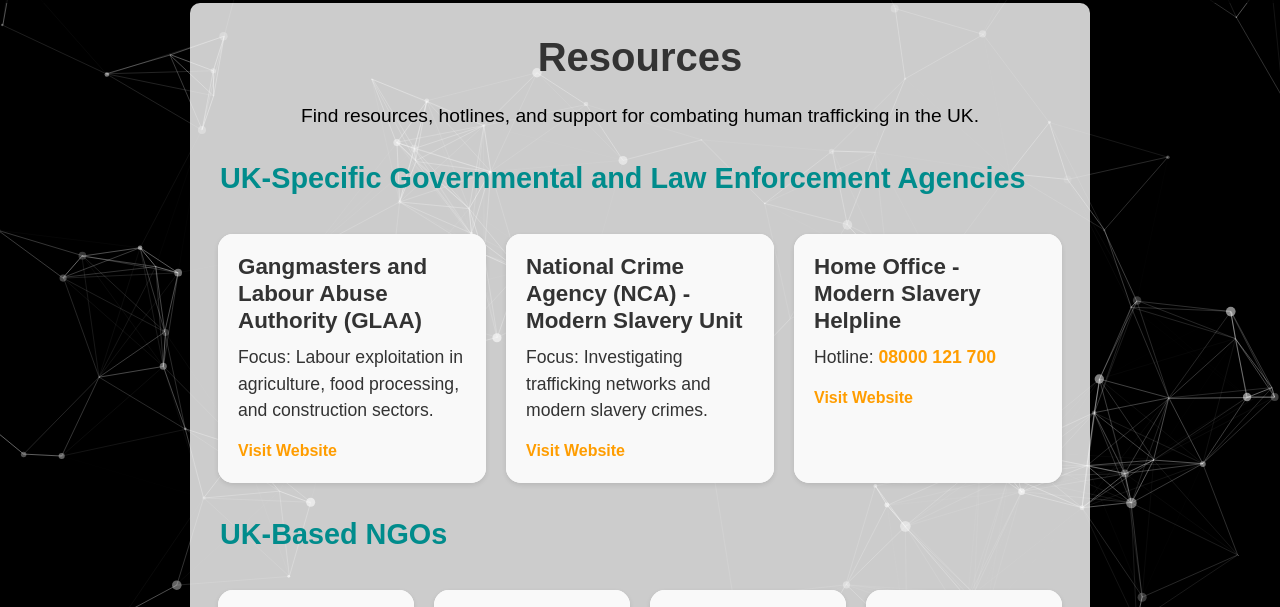
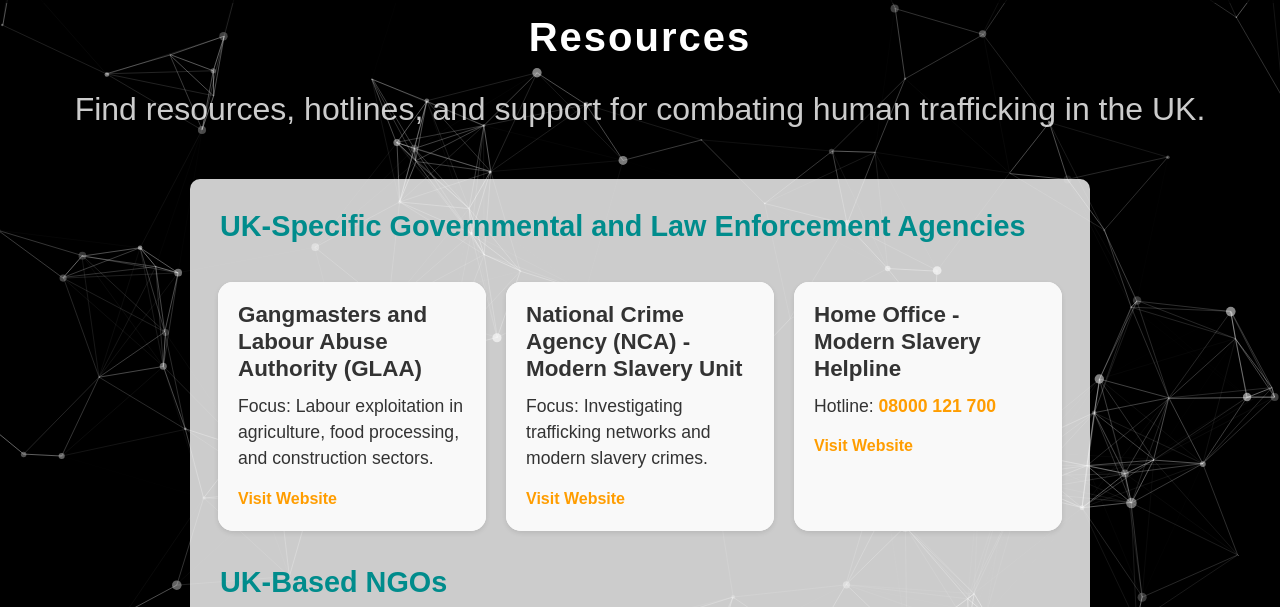
Before and after one commit to dimitri-edel/team-8-jan, a plain HTML site: page resources.html in a window 1280 px wide. Shown: the part 123-730 px from the top of the page. Drawn offline with nearby package versions, Linux system fonts and the light colour scheme; animation ran at ten frames a second.

Commit message:
Style resources.html

```diff
--- a/assets/css/about.css
+++ b/assets/css/about.css
@@ -20,7 +20,6 @@
     letter-spacing: 2px;
     line-height: 1.2;
     text-shadow: 2px 2px 8px rgba(0, 0, 0, 0.3);
-    transition: color 0.3s ease, transform 0.3s ease;
 }
 
 .card-text a {
--- a/assets/css/resources.css
+++ b/assets/css/resources.css
@@ -10,11 +10,14 @@
 
 /* Main Heading */
 .resources-h1 {
-    font-size: 2.5em;
-    margin-bottom: 0.5em;
-    color: #333;
-    font-weight: bold;
+    font-size: 2.5rem;
+    font-weight: 700;
+    margin-bottom: 20px;
+    color: var(--white-color);
     text-align: center;
+    margin-top: 10px;
+    letter-spacing: 2px;
+    line-height: 1.2;
 }
 
 /* Section Titles */
@@ -27,10 +30,11 @@
 
 /* Paragraph Styling */
 .resources-p {
-    font-size: 1.2em;
-    line-height: 1.6;
-    color: #000;
-    margin-bottom: 1.5em;
+    font-size: var(--font-size-subheading);
+    font-weight: 300;
+    margin-bottom: 40px;
+    color: rgba(255, 255, 255, 0.8);
+    line-height: 1.8;
     text-align: center;
 }
 
--- a/resources.html
+++ b/resources.html
@@ -32,10 +32,9 @@
     <div id="navbar-placeholder"></div>
 
     <!-- Main Content Area-->
+    <h1 class="resources-h1" data-aos="fade-up" data-aos-delay="300">Resources</h1>
+        <p class="resources-p" data-aos="fade-up" data-aos-delay="500">Find resources, hotlines, and support for combating human trafficking in the UK.</p>
     <div class="main-content">
-        <h1 class="resources-h1" data-aos="fade-up" data-aos-delay="300">Resources</h1>
-        <p class="resources-p" data-aos="fade-up" data-aos-delay="500">Find resources, hotlines, and support for combating human trafficking in the UK.</p>
-
         <h2 class="resources-h2" data-aos="fade-up" data-aos-delay="700">UK-Specific Governmental and Law Enforcement Agencies</h2>
         <div class="row">
             <!-- Card 1 -->
```
